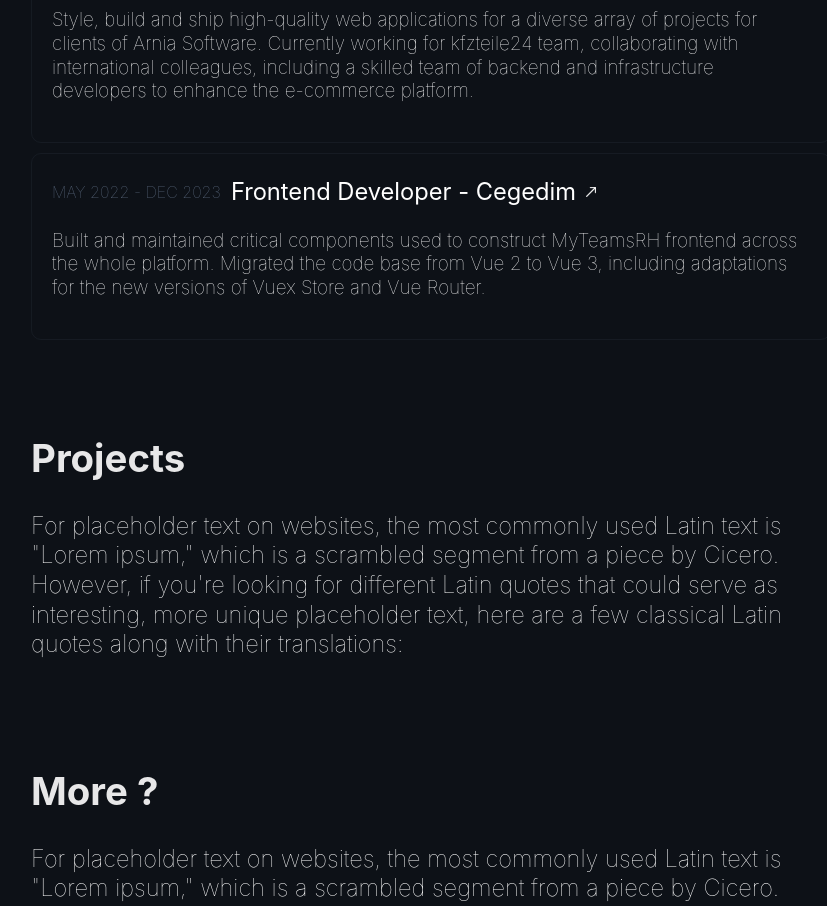
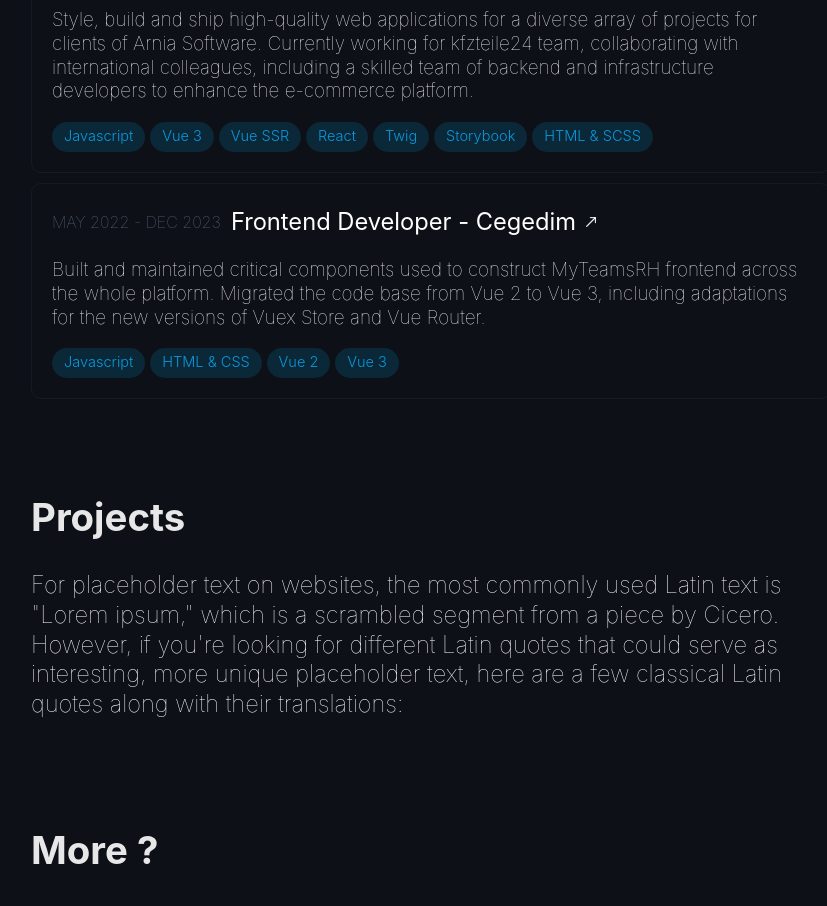
Before and after one commit to Popa-Andrei-Valentin/My_Portofolio, a React (Vite) app: page / in a window 1280 px wide. Shown: the part 1200-2106 px from the top of the page, without its empty margins (209-1036 px from the left). Built offline with nearby package versions, Linux system fonts and the light colour scheme.

Commit message:
Implement techStack bubbles in ExperienceCard

```diff
--- a/src/components/ExperienceCard/ExperienceCard.css
+++ b/src/components/ExperienceCard/ExperienceCard.css
@@ -54,3 +54,19 @@
 .external-arrow {
   width: 15px;
 }
+
+.tech-container {
+  display: flex;
+  width: 100%;
+  gap: 0.3rem
+}
+
+.tech-buble {
+  width: auto;
+  border-radius: 25px;
+  padding: 4px 12px 4px 12px;
+  color: var(--color-bg2);
+  font-weight: 300;
+  background-color: rgba(4, 92, 129, 0.3);
+  font-size: var(--text-s);
+}
--- a/src/components/ExperienceCard/ExperienceCard.jsx
+++ b/src/components/ExperienceCard/ExperienceCard.jsx
@@ -2,7 +2,7 @@ import './ExperienceCard.css'
 import {useState} from 'react';
 import ArrowUp from "../Icons/ArrowUp/ArrowUp.jsx";
 
-export default function ExperienceCard ({date, title, description, linkToOpen, hoverEvent, isHovered}) {
+export default function ExperienceCard ({date, title, description, linkToOpen, hoverEvent, isHovered, techStack = []}) {
 	const [selected, setSelected] = useState(false);
 	function triggerEvent (value) {
 		setSelected(value);
@@ -28,6 +28,11 @@ export default function ExperienceCard ({date, title, description, linkToOpen, h
 				<p>
 					{description}
 				</p>
+				<div className='tech-container'>
+					{techStack.map((tech, key) => {
+						return <div className='tech-buble' key={key}>{tech}</div>
+					})}
+				</div>
 			</div>
 		</>
 	)
```
